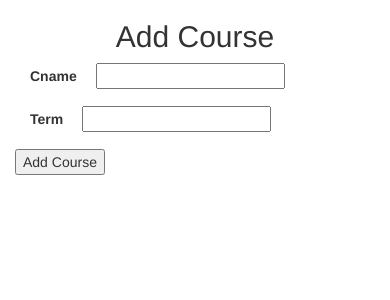
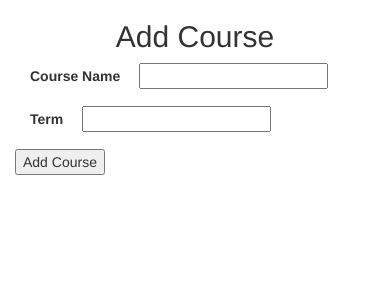
Before and after one commit to fchongg/branchez_gradeTracker, a Django app: page /courses/addcourses/ in a window 390 px wide. Shown: the top 300 px of the page. Run offline with Django 3.2, Linux system fonts and the light colour scheme; some libraries are stand-ins or nearby versions.

Commit message:
add dashboard buttons

```diff
--- a/gradetracker/courses/models.py
+++ b/gradetracker/courses/models.py
@@ -9,8 +9,8 @@ from django.utils import timezone
 
 class Course(models.Model):
     uid =  models.ForeignKey(User)
-    cname = models.CharField(max_length=200)
-    term = models.CharField(max_length=2)
+    cname = models.CharField(max_length=200, verbose_name='Course Name')
+    term = models.CharField(max_length=2, verbose_name='Term')
 
     def get_all_courses(user_id):
         Course.objects.filter(uid = user_id)
--- a/gradetracker/courses/templates/courses/addcourse.html
+++ b/gradetracker/courses/templates/courses/addcourse.html
@@ -19,7 +19,7 @@
     {% csrf_token %}
     {% for field in form %}
      <div class = "form-group">
-        <label class="col-sm-3">{{ field.label }}</label>
+        <label class="col-sm-2">{{ field.label }}</label>
         	 {{field}}
     </div>
     {% endfor %}
--- a/gradetracker/courses/templates/courses/dashboard.html
+++ b/gradetracker/courses/templates/courses/dashboard.html
@@ -6,6 +6,10 @@
     <script src="https://maxcdn.bootstrapcdn.com/bootstrap/3.3.5/js/bootstrap.min.js"></script>
     <link rel="stylesheet" href="https://maxcdn.bootstrapcdn.com/bootstrap/3.3.5/css/bootstrap.min.css">
 </head>
+<button type="button" onclick="window.location.href='../addcourses'">Add Course</button>
+<button type="button" onclick="window.location.href='../addassessment'">Add Assessment</button>
+<button type="button" onclick="window.location.href='course'>Course Homepage</button>
+
 <body>
     <h1 align="center">Dashboard</h1>
     <h3 align="center">Be Productive Today!</h3>
--- a/gradetracker/courses/urls.py
+++ b/gradetracker/courses/urls.py
@@ -7,7 +7,9 @@ urlpatterns = [
     # url(r'^$', views.index, name='index'),
     url(r'^courses/$', views.courses, name='courses'),
     url(r'^$', views.Course, name='Course'),
+
     # ex: /Courses/add/
      url(r'^addcourses/$', views.addcourses, name='addcourses'),
-    url(r'^addassessment/$', views.addAssessment, name='addassessment')
+     url(r'^dashboard/$', views.dashboard, name='dashboard'),
+     url(r'^addassessment/$', views.addAssessment, name='addassessment')
 ]
--- a/gradetracker/courses/views.py
+++ b/gradetracker/courses/views.py
@@ -71,10 +71,10 @@ def addAssessment(request):
 
 def dashboard(request):
 	# todo : get userid and input into fn
-	allCourses = Course.get_all_courses(user_id=request.user.id)
+	allCourses = Course.get_all_courses(uid=request.user.id)
 	allAssignmentsfive = []
 	for course in allCourses:
-		#assessmentGroup = AssessmentGroup.objects.filter(cid = course.id)
+		assessmentGroup = AssessmentGroup.objects.filter(cid = course.id)
 		for ag in assessmentGroup:
 			allAssignmentsfive.append(list(Assessment.objects.filter(agid = ag.id).
 										   filter(date__lt=timezone.now() - datetime.timedelta(days=5))))
```
